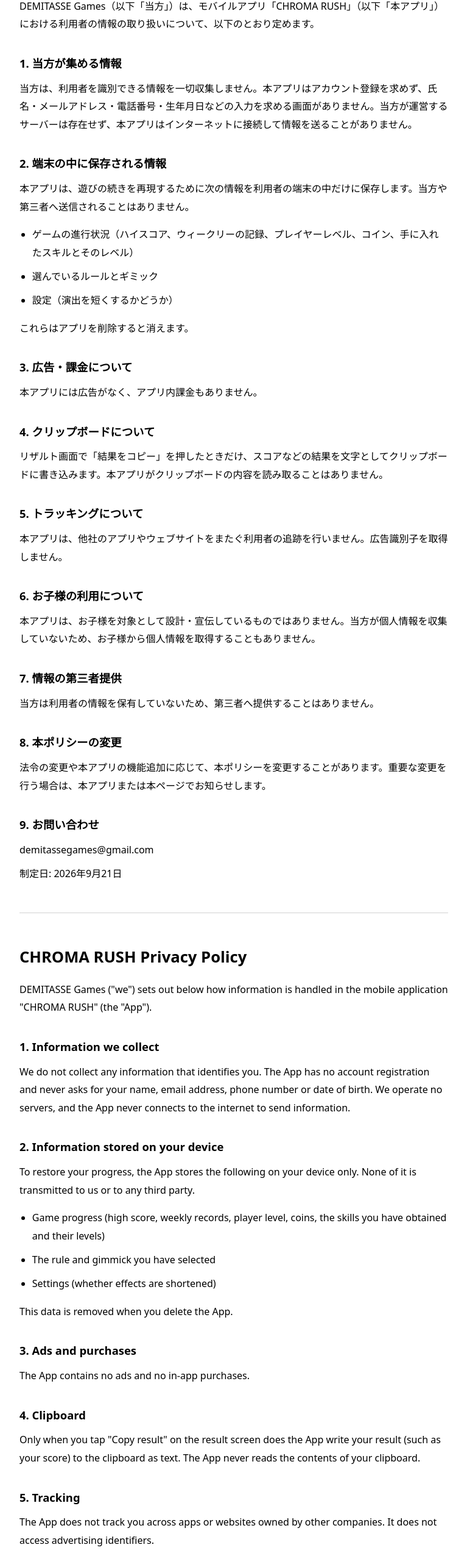
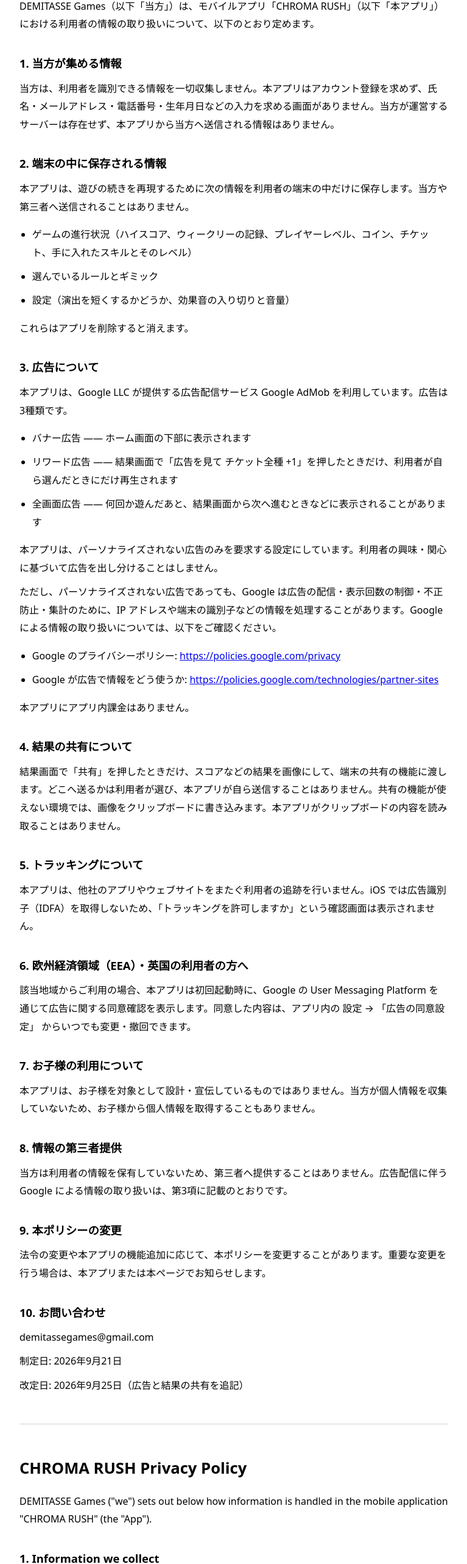
Before and after one commit to demitasse-games/demitasse-games.github.io, a plain HTML site: page chromarush/privacy/index.html in a window 1280 px wide. Shown: the part 138-2702 px from the top of the page at 61% size, without its empty margins (256-1023 px from the left). Drawn offline with Linux system fonts and the light colour scheme.

Commit message:
CHROMA RUSH: プライバシーポリシーに広告（AdMob）と結果の共有を追記

```diff
--- a/chromarush/privacy/index.html
+++ b/chromarush/privacy/index.html
@@ -18,56 +18,86 @@
 <h1>CHROMA RUSH プライバシーポリシー</h1>
 <p>DEMITASSE Games（以下「当方」）は、モバイルアプリ「CHROMA RUSH」（以下「本アプリ」）における利用者の情報の取り扱いについて、以下のとおり定めます。</p>
 <h2>1. 当方が集める情報</h2>
-<p>当方は、利用者を識別できる情報を一切収集しません。本アプリはアカウント登録を求めず、氏名・メールアドレス・電話番号・生年月日などの入力を求める画面がありません。当方が運営するサーバーは存在せず、本アプリはインターネットに接続して情報を送ることがありません。</p>
+<p>当方は、利用者を識別できる情報を一切収集しません。本アプリはアカウント登録を求めず、氏名・メールアドレス・電話番号・生年月日などの入力を求める画面がありません。当方が運営するサーバーは存在せず、本アプリから当方へ送信される情報はありません。</p>
 <h2>2. 端末の中に保存される情報</h2>
 <p>本アプリは、遊びの続きを再現するために次の情報を利用者の端末の中だけに保存します。当方や第三者へ送信されることはありません。</p>
 <ul>
-<li>ゲームの進行状況（ハイスコア、ウィークリーの記録、プレイヤーレベル、コイン、手に入れたスキルとそのレベル）</li>
+<li>ゲームの進行状況（ハイスコア、ウィークリーの記録、プレイヤーレベル、コイン、チケット、手に入れたスキルとそのレベル）</li>
 <li>選んでいるルールとギミック</li>
-<li>設定（演出を短くするかどうか）</li>
+<li>設定（演出を短くするかどうか、効果音の入り切りと音量）</li>
 </ul>
 <p>これらはアプリを削除すると消えます。</p>
-<h2>3. 広告・課金について</h2>
-<p>本アプリには広告がなく、アプリ内課金もありません。</p>
-<h2>4. クリップボードについて</h2>
-<p>リザルト画面で「結果をコピー」を押したときだけ、スコアなどの結果を文字としてクリップボードに書き込みます。本アプリがクリップボードの内容を読み取ることはありません。</p>
+<h2>3. 広告について</h2>
+<p>本アプリは、Google LLC が提供する広告配信サービス Google AdMob を利用しています。広告は3種類です。</p>
+<ul>
+<li>バナー広告 —— ホーム画面の下部に表示されます</li>
+<li>リワード広告 —— 結果画面で「広告を見て チケット全種 +1」を押したときだけ、利用者が自ら選んだときにだけ再生されます</li>
+<li>全画面広告 —— 何回か遊んだあと、結果画面から次へ進むときなどに表示されることがあります</li>
+</ul>
+<p>本アプリは、パーソナライズされない広告のみを要求する設定にしています。利用者の興味・関心に基づいて広告を出し分けることはしません。</p>
+<p>ただし、パーソナライズされない広告であっても、Google は広告の配信・表示回数の制御・不正防止・集計のために、IP アドレスや端末の識別子などの情報を処理することがあります。Google による情報の取り扱いについては、以下をご確認ください。</p>
+<ul>
+<li>Google のプライバシーポリシー: <a href="https://policies.google.com/privacy">https://policies.google.com/privacy</a></li>
+<li>Google が広告で情報をどう使うか: <a href="https://policies.google.com/technologies/partner-sites">https://policies.google.com/technologies/partner-sites</a></li>
+</ul>
+<p>本アプリにアプリ内課金はありません。</p>
+<h2>4. 結果の共有について</h2>
+<p>結果画面で「共有」を押したときだけ、スコアなどの結果を画像にして、端末の共有の機能に渡します。どこへ送るかは利用者が選び、本アプリが自ら送信することはありません。共有の機能が使えない環境では、画像をクリップボードに書き込みます。本アプリがクリップボードの内容を読み取ることはありません。</p>
 <h2>5. トラッキングについて</h2>
-<p>本アプリは、他社のアプリやウェブサイトをまたぐ利用者の追跡を行いません。広告識別子を取得しません。</p>
-<h2>6. お子様の利用について</h2>
+<p>本アプリは、他社のアプリやウェブサイトをまたぐ利用者の追跡を行いません。iOS では広告識別子（IDFA）を取得しないため、「トラッキングを許可しますか」という確認画面は表示されません。</p>
+<h2>6. 欧州経済領域（EEA）・英国の利用者の方へ</h2>
+<p>該当地域からご利用の場合、本アプリは初回起動時に、Google の User Messaging Platform を通じて広告に関する同意確認を表示します。同意した内容は、アプリ内の 設定 → 「広告の同意設定」 からいつでも変更・撤回できます。</p>
+<h2>7. お子様の利用について</h2>
 <p>本アプリは、お子様を対象として設計・宣伝しているものではありません。当方が個人情報を収集していないため、お子様から個人情報を取得することもありません。</p>
-<h2>7. 情報の第三者提供</h2>
-<p>当方は利用者の情報を保有していないため、第三者へ提供することはありません。</p>
-<h2>8. 本ポリシーの変更</h2>
+<h2>8. 情報の第三者提供</h2>
+<p>当方は利用者の情報を保有していないため、第三者へ提供することはありません。広告配信に伴う Google による情報の取り扱いは、第3項に記載のとおりです。</p>
+<h2>9. 本ポリシーの変更</h2>
 <p>法令の変更や本アプリの機能追加に応じて、本ポリシーを変更することがあります。重要な変更を行う場合は、本アプリまたは本ページでお知らせします。</p>
-<h2>9. お問い合わせ</h2>
+<h2>10. お問い合わせ</h2>
 <p>demitassegames@gmail.com</p>
 <p>制定日: 2026年9月21日</p>
+<p>改定日: 2026年9月25日（広告と結果の共有を追記）</p>
 <hr>
 <h1>CHROMA RUSH Privacy Policy</h1>
 <p>DEMITASSE Games (&quot;we&quot;) sets out below how information is handled in the mobile application &quot;CHROMA RUSH&quot; (the &quot;App&quot;).</p>
 <h2>1. Information we collect</h2>
-<p>We do not collect any information that identifies you. The App has no account registration and never asks for your name, email address, phone number or date of birth. We operate no servers, and the App never connects to the internet to send information.</p>
+<p>We do not collect any information that identifies you. The App has no account registration and never asks for your name, email address, phone number or date of birth. We operate no servers, and the App sends no information to us.</p>
 <h2>2. Information stored on your device</h2>
 <p>To restore your progress, the App stores the following on your device only. None of it is transmitted to us or to any third party.</p>
 <ul>
-<li>Game progress (high score, weekly records, player level, coins, the skills you have obtained and their levels)</li>
+<li>Game progress (high score, weekly records, player level, coins, tickets, the skills you have obtained and their levels)</li>
 <li>The rule and gimmick you have selected</li>
-<li>Settings (whether effects are shortened)</li>
+<li>Settings (whether effects are shortened, sound effects on/off and volume)</li>
 </ul>
 <p>This data is removed when you delete the App.</p>
-<h2>3. Ads and purchases</h2>
-<p>The App contains no ads and no in-app purchases.</p>
-<h2>4. Clipboard</h2>
-<p>Only when you tap &quot;Copy result&quot; on the result screen does the App write your result (such as your score) to the clipboard as text. The App never reads the contents of your clipboard.</p>
+<h2>3. Ads</h2>
+<p>The App uses Google AdMob, an ad service provided by Google LLC. There are three kinds of ads:</p>
+<ul>
+<li>Banner ads — shown at the bottom of the home screen</li>
+<li>Rewarded ads — played only when you choose to, by tapping the ad button for tickets (&quot;広告を見て チケット全種 +1&quot;) on the result screen</li>
+<li>Interstitial (full-screen) ads — may be shown after several plays, for example when you move on from the result screen</li>
+</ul>
+<p>The App is configured to request non-personalized ads only. We do not target ads based on your interests.</p>
+<p>Even for non-personalized ads, Google may process information such as your IP address and device identifiers for ad delivery, frequency capping, fraud prevention and aggregate reporting. For how Google handles information, see:</p>
+<ul>
+<li>Google Privacy Policy: <a href="https://policies.google.com/privacy">https://policies.google.com/privacy</a></li>
+<li>How Google uses information from sites or apps that use its services: <a href="https://policies.google.com/technologies/partner-sites">https://policies.google.com/technologies/partner-sites</a></li>
+</ul>
+<p>The App has no in-app purchases.</p>
+<h2>4. Sharing your result</h2>
+<p>Only when you tap &quot;共有&quot; (Share) on the result screen does the App turn your result (such as your score) into an image and hand it to your device's share feature. You choose where it goes; the App never sends it by itself. Where the share feature is unavailable, the App writes the image to the clipboard. The App never reads the contents of your clipboard.</p>
 <h2>5. Tracking</h2>
-<p>The App does not track you across apps or websites owned by other companies. It does not access advertising identifiers.</p>
-<h2>6. Children</h2>
+<p>The App does not track you across apps or websites owned by other companies. On iOS the App does not access the advertising identifier (IDFA), so the &quot;Allow tracking?&quot; prompt is not shown.</p>
+<h2>6. Users in the EEA and the UK</h2>
+<p>If you use the App from these regions, the App shows an ad consent message through Google's User Messaging Platform on first launch. You can change or withdraw your consent at any time from Settings → &quot;広告の同意設定&quot; (ad consent settings) in the App.</p>
+<h2>7. Children</h2>
 <p>The App is not designed or marketed for children. Because we collect no personal information, we do not collect personal information from children either.</p>
-<h2>7. Sharing with third parties</h2>
-<p>We hold no user information, so we have none to share.</p>
-<h2>8. Changes to this policy</h2>
+<h2>8. Sharing with third parties</h2>
+<p>We hold no user information, so we have none to share. How Google handles information in connection with ads is described in section 3.</p>
+<h2>9. Changes to this policy</h2>
 <p>We may update this policy as laws change or as the App gains features. We will announce material changes in the App or on this page.</p>
-<h2>9. Contact</h2>
+<h2>10. Contact</h2>
 <p>demitassegames@gmail.com</p>
 <p>Effective: September 21, 2026</p>
+<p>Last updated: September 25, 2026 (added ads and result sharing)</p>
 </html>
```
